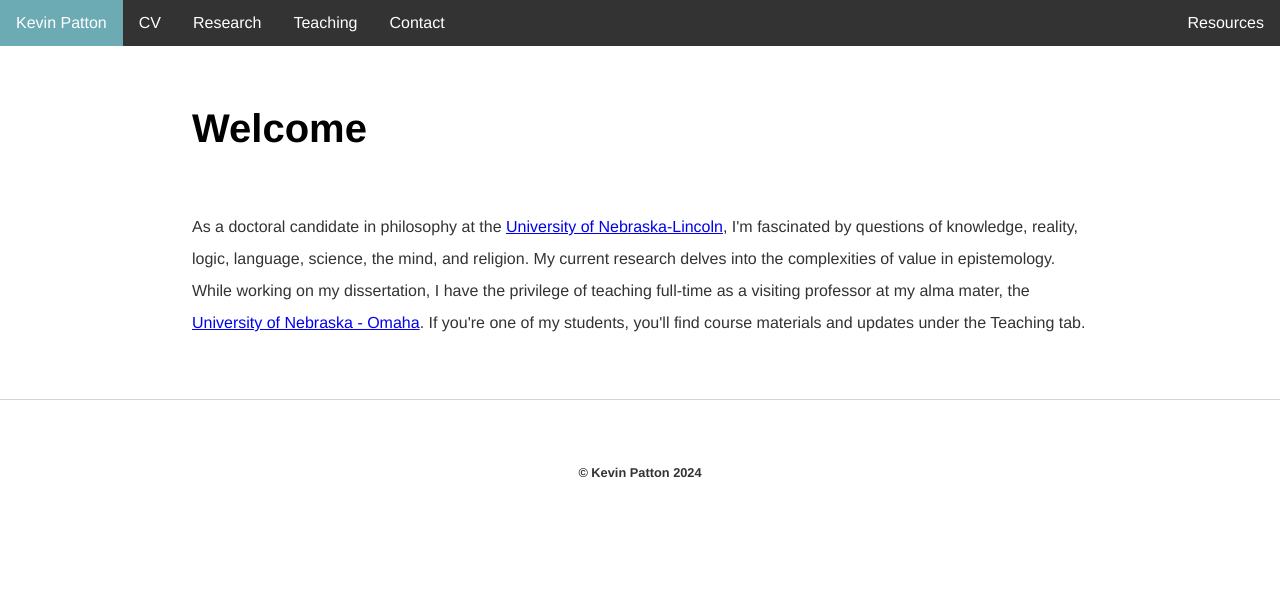
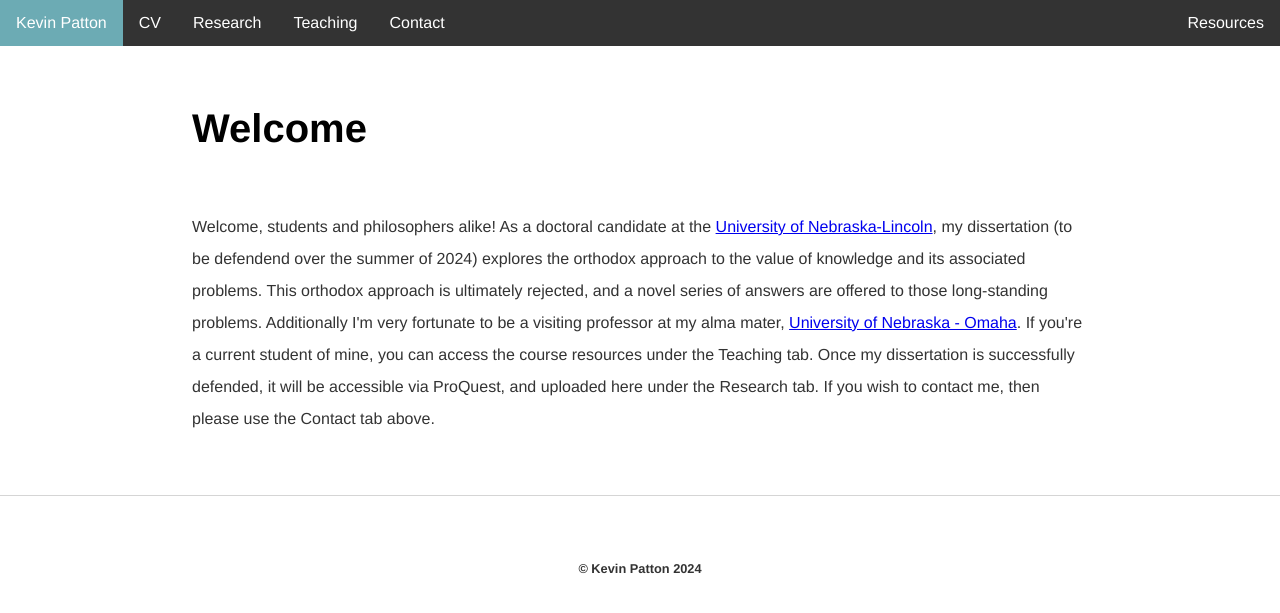
Before and after one commit to kevinjpatton/kevinjpatton.github.io, a Jekyll site: the page built from index.html, in a window 1280 px wide. Shown: the top 613 px of the page. Built offline with Jekyll 4.4.1, drawn with Linux system fonts in a browser that asks for light colours; Markdown is read by kramdown in place of the engine named in the settings.

Commit message:
Update index.html

```diff
--- a/index.html
+++ b/index.html
@@ -4,5 +4,5 @@
 ---
 <div class="blurb">
 	<h1>Welcome</h1>
-	<p>As a doctoral candidate in philosophy at the <a href="http://www.unl.edu/philosophy/graduate-students#patton" target="_blank">University of Nebraska-Lincoln</a>, I'm fascinated by questions of knowledge, reality, logic, language, science, the mind, and religion.  My current research delves into the complexities of value in epistemology.  While working on my dissertation, I have the privilege of teaching full-time as a visiting professor at my alma mater, the <a href="https://www.unomaha.edu/college-of-arts-and-sciences/philosophy/about-us/directory/kevin-patton.php" target="_blank">University of Nebraska - Omaha</a>. If you're one of my students, you'll find course materials and updates under the Teaching tab.</p>
+	<p>Welcome, students and philosophers alike! As a doctoral candidate at the  <a href="http://www.unl.edu/philosophy/graduate-students#patton" target="_blank">University of Nebraska-Lincoln</a>, my dissertation (to be defendend over the summer of 2024) explores the orthodox approach to the value of knowledge and its associated problems. This orthodox approach is ultimately rejected, and a novel series of answers are offered to those long-standing problems. Additionally I'm very fortunate to be a visiting professor at my alma mater, <a href="https://www.unomaha.edu/college-of-arts-and-sciences/philosophy/about-us/directory/kevin-patton.php" target="_blank">University of Nebraska - Omaha</a>. If you're a current student of mine, you can access the course resources under the Teaching tab. Once my dissertation is successfully defended, it will be accessible via ProQuest, and uploaded here under the Research tab. If you wish to contact me, then please use the Contact tab above.</p>
 </div><!-- /.blurb -->
```
